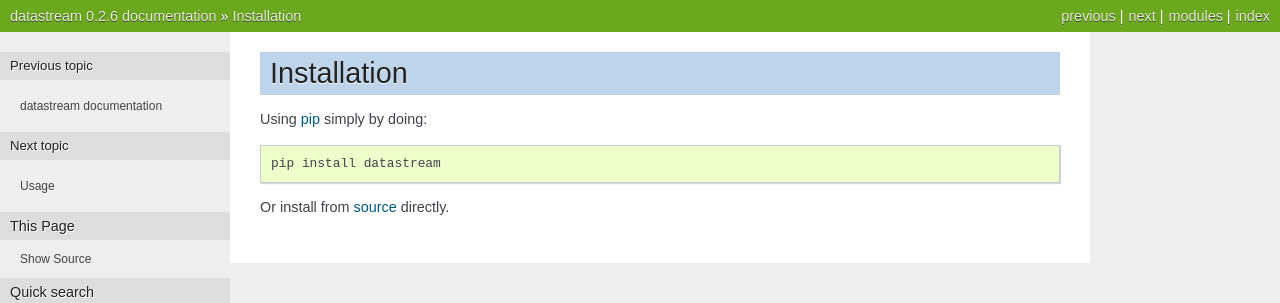
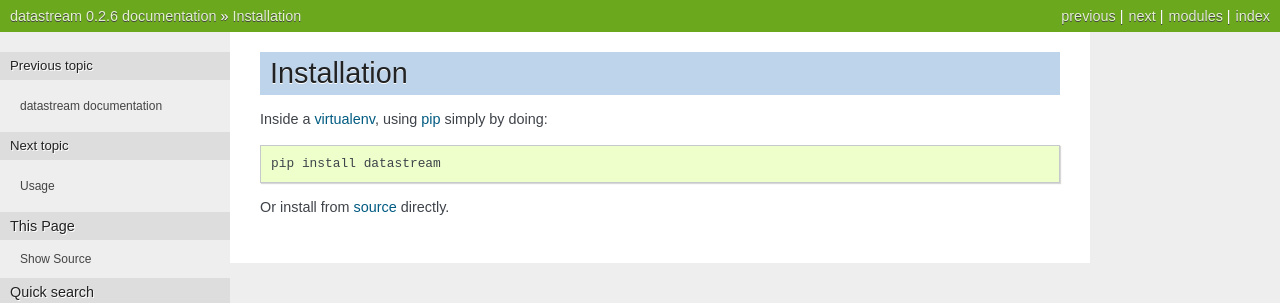
Before and after one commit to wlanslovenija/datastream, a Sphinx documentation site: the page built from docs/installation.rst, in a window 1280 px wide. Shown: the top 303 px of the page. Built offline with Sphinx 7.4.7, drawn with Linux system fonts in a browser that asks for light colours.

Commit message:
Mention virtualenv in the documentation.

```diff
--- a/docs/installation.rst
+++ b/docs/installation.rst
@@ -1,10 +1,11 @@
 Installation
 ============
 
-Using pip_ simply by doing::
+Inside a virtualenv_, using pip_ simply by doing::
 
     pip install datastream
 
+.. _virtualenv: https://pypi.python.org/pypi/virtualenv
 .. _pip: http://pypi.python.org/pypi/pip
 
 Or install from source_ directly.
```
